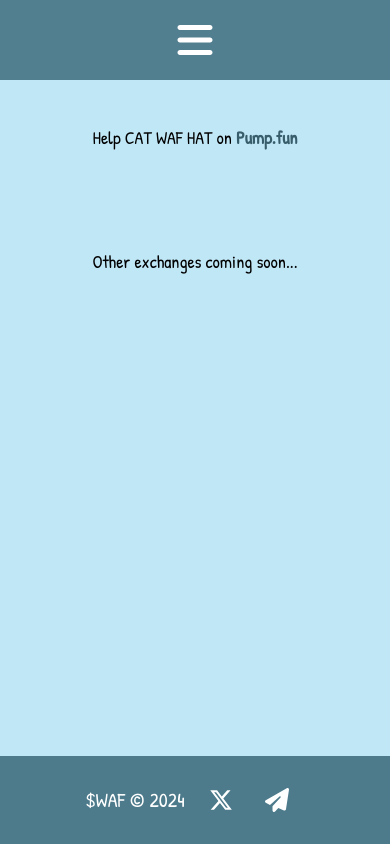
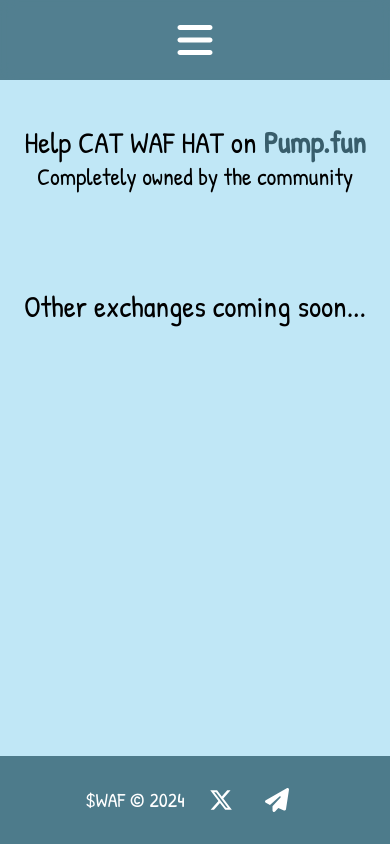
Before and after one commit to Deezzir/Token-Webs, a Vue app: page /buy in a window 390 px wide. Built offline with nearby package versions, Linux system fonts and the light colour scheme.

Commit message:
Update info

```diff
--- a/src/views/BuyView.vue
+++ b/src/views/BuyView.vue
@@ -15,7 +15,7 @@
 <template>
   <main class="mx-auto mt-4 px-[6vw] pb-10 sm:px-[10vw] lg:pb-12">
     <div class="flex flex-col items-center mt-10">
-      <p class="relative text-lg sm:text-6xl text-center pt-1">
+      <p class="relative text-3xl sm:text-6xl text-center pt-1">
         Help CAT WAF HAT on
         <a
           :href="buyLink"
@@ -24,7 +24,8 @@
           Pump.fun
         </a>
       </p>
-      <p class="relative text-lg sm:text-6xl text-center pt-24">Other exchanges coming soon...</p>
+      <p class="text-2xl">Completely owned by the community</p>
+      <p class="relative text-3xl sm:text-6xl text-center pt-24">Other exchanges coming soon...</p>
     </div>
   </main>
 </template>
```
